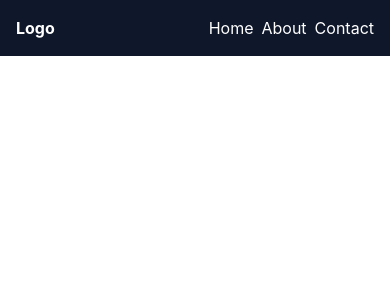
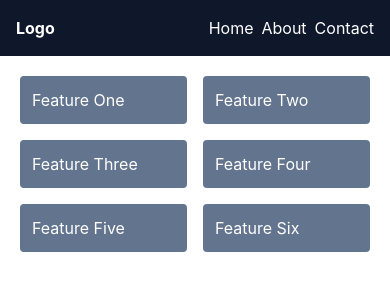
Before and after one commit to Ghufran-Luqman/React-Projects, a React (Vite) app in the folder tailwindpractice/: page / in a window 390 px wide. Shown: the top 300 px of the page. Built offline with nearby package versions, Linux system fonts and the light colour scheme.

Commit message:
basic grid design, before responsiveness

```diff
--- a/tailwindpractice/src/App.jsx
+++ b/tailwindpractice/src/App.jsx
@@ -1,5 +1,7 @@
 function App() {
   return (
+    <div>
+
       <div className="flex items-center justify-between bg-slate-900 text-white p-4">
 
         <div className="font-bold">Logo</div>
@@ -9,6 +11,16 @@
           <span>Contact</span>
         </div>
       </div>
+
+      <div className="grid grid-cols-2 text-white p-5 gap-4">
+        <div className="bg-slate-500 p-3 rounded">Feature One</div>
+        <div className="bg-slate-500 p-3 rounded">Feature Two</div>
+        <div className="bg-slate-500 p-3 rounded">Feature Three</div>
+        <div className="bg-slate-500 p-3 rounded">Feature Four</div>
+        <div className="bg-slate-500 p-3 rounded">Feature Five</div>
+        <div className="bg-slate-500 p-3 rounded">Feature Six</div>
+      </div>
+    </div>
   );
 }
 
```
Lines whose indentation alone changed are shown as unchanged.
